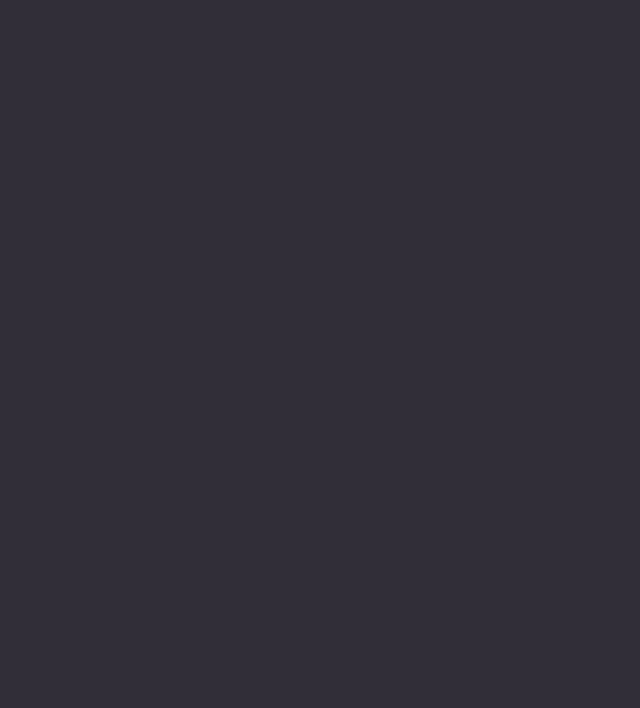
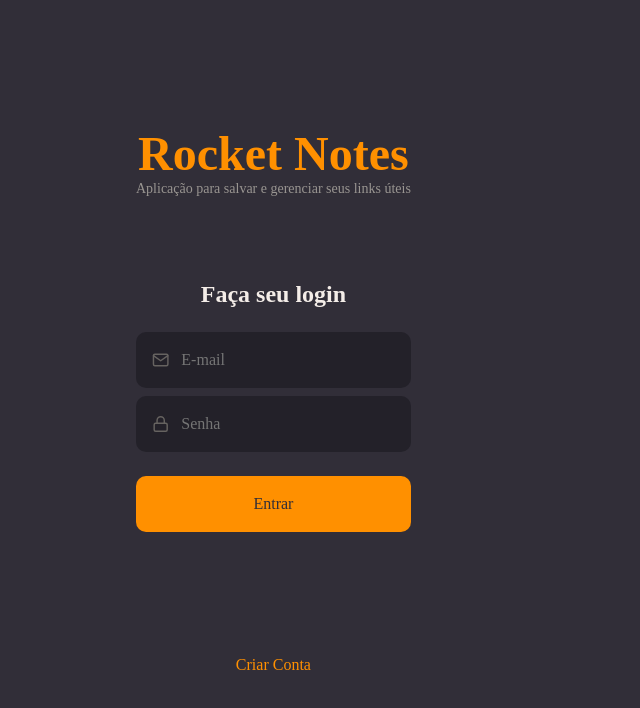
Before and after one commit to angelolavorato/modulo9-rocketnotes, a React app in the folder rocketnotes/: page / in a window 1280 px wide. Shown: the top 708 px of the page, without its empty margins (0-640 px from the left). Built offline with nearby package versions, Linux system fonts and the light colour scheme; the HTML template or start-up script is replaced by a standard one.

Commit message:
começando a pagina de login e estilizando

```diff
--- a/rocketnotes/src/pages/SignIn/index.jsx
+++ b/rocketnotes/src/pages/SignIn/index.jsx
@@ -1,9 +1,37 @@
-import { Container } from './styles';
+import {FiMail, FiLock} from 'react-icons/fi';
+
+import {Input}from '../../components/Input';
+import {Button}from '../../components/Button';
+
+
+import { Container, Form } from './styles';
 
 export function SignIn(){
   return(
     <Container>
+      <Form>
+        <h1>Rocket Notes</h1>
+        <p>Aplicação para salvar e gerenciar seus links úteis</p>
 
+        <h2>Faça seu login</h2>
+
+        <Input
+        placeholder="E-mail"
+        type="text"
+        icon={FiMail}
+        />
+
+<Input
+        placeholder="Senha"
+        type="password"
+        icon={FiLock}
+        />
+<Button title="Entrar"/>
+<a href="#">
+  Criar Conta
+</a>
+
+      </Form>
     </Container>
   );
 }
--- a/rocketnotes/src/pages/SignIn/styles.js
+++ b/rocketnotes/src/pages/SignIn/styles.js
@@ -6,3 +6,35 @@
   display: flex;
   align-items: stretch;
 `
+
+export const Form = styled.form`
+  padding: 0 136px;
+
+  display: flex;
+  flex-direction: column;
+  justify-content: center;
+  align-items: center;
+
+  text-align: center;
+
+  > h1 {
+    font-size: 48px;
+    color: ${({ theme }) => theme.COLORS.ORANGE};
+  }
+
+  > h2 {
+    font-size: 24px;
+    margin-top: 84px;
+    margin-bottom: 24px;
+  }
+
+  > p {
+    font-size: 14px;
+    color: ${({ theme }) => theme.COLORS.GRAY_100};
+  }
+
+  > a {
+    margin-top: 124px;
+    color: ${({ theme }) => theme.COLORS.ORANGE};
+  }
+`
```
